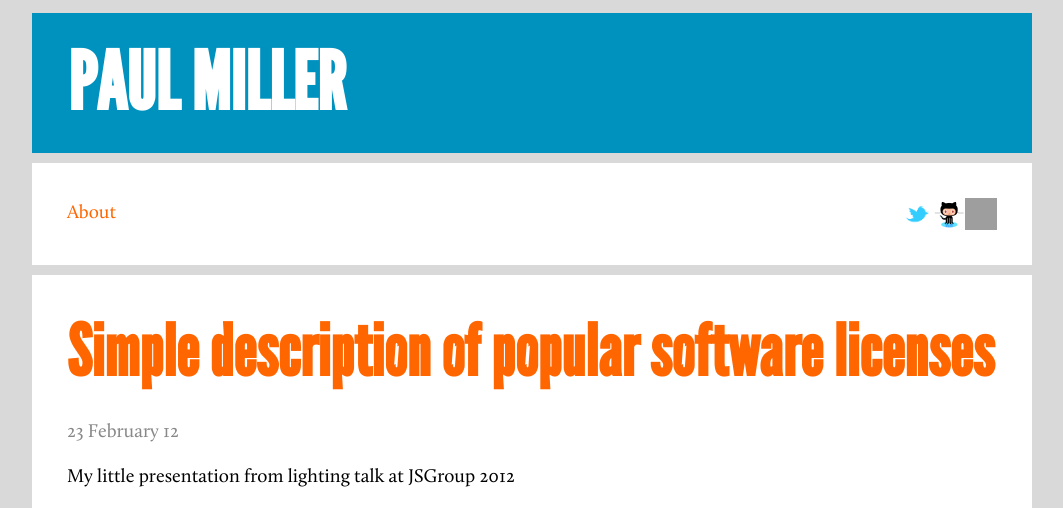
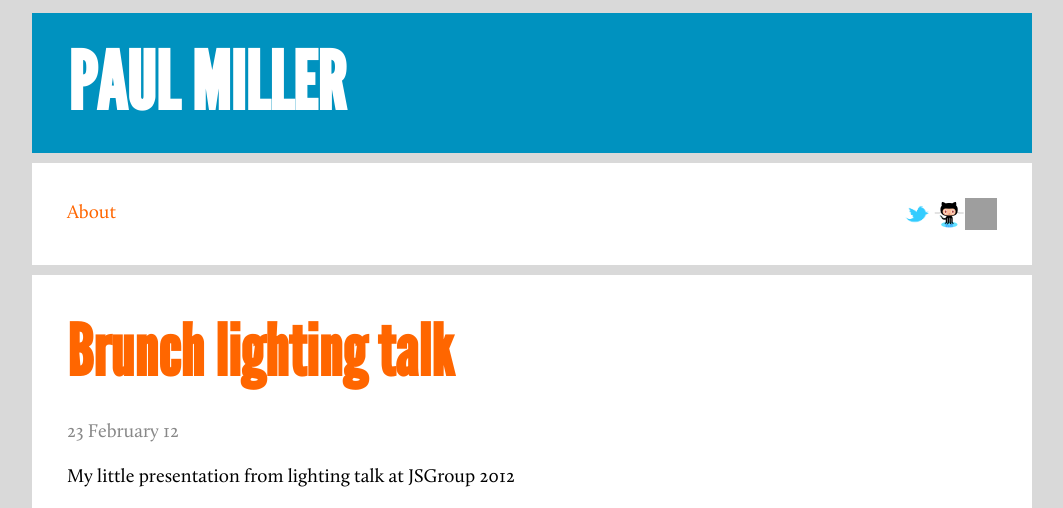
Before and after one commit to esimionato/paulmillr.github.com, a Jekyll site: the page built from _posts/2012-02-23-brunch-lighting-talk.md, in a window 1280 px wide. Shown: the top 508 px of the page, without its empty margins (108-1171 px from the left). Built offline with Jekyll 4.4.1, drawn with Linux system fonts in a browser that asks for light colours; comment, search, counter and statistics services are not loaded; grey boxes are pictures that could not be loaded.

Commit message:
Rename post.

```diff
--- a/_posts/2012-02-23-brunch-talk.md
+++ b/_posts/2012-02-23-brunch-lighting-talk.md
@@ -1,6 +1,6 @@
 ---
 layout: post
-title: Simple description of popular software licenses
+title: Brunch lighting talk
 ---
 
 My little presentation from lighting talk at JSGroup 2012
```
